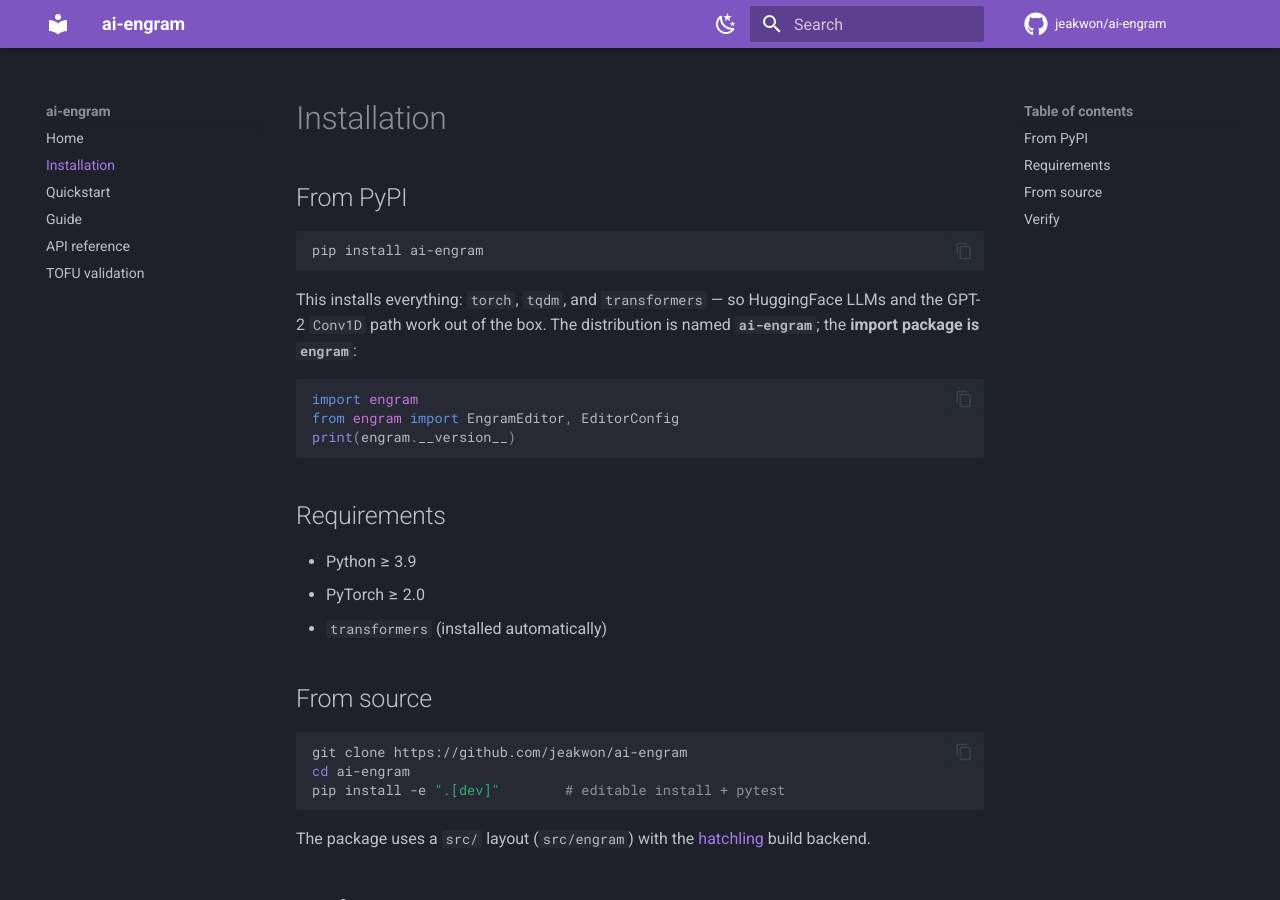
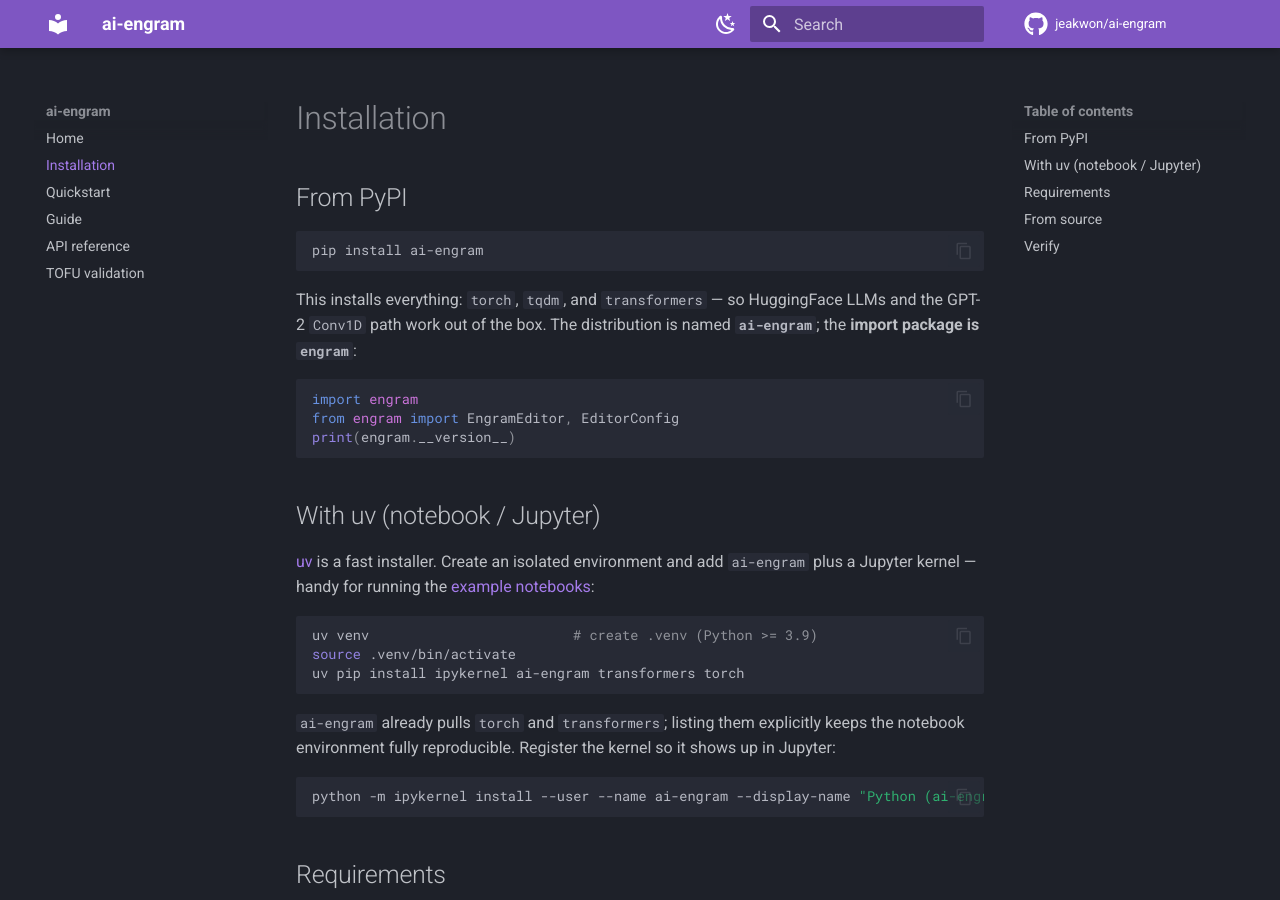
Before and after one commit to jeakwon/ai-engram, an MkDocs documentation site: the page built from docs/installation.md, in a window 1280 px wide and 900 px high. Built offline with MkDocs 1.6.1 and Material for MkDocs 9.7.7, drawn with Linux system fonts in a browser that asks for light colours; comment, search, counter and statistics services are not loaded.

Commit message:
docs: add uv install + Jupyter-kernel setup to the manual
Document a uv-based setup (create venv, install ai-engram + ipykernel +
transformers + torch, register the Jupyter kernel) for running the example
notebooks:

- docs/installation.md: new "With uv (notebook / Jupyter)" section, incl. the
  ipykernel registration step.
- README.md: a concise uv alternative under Install.

Co-Authored-By: Claude Opus 4.8 (1M context) <noreply@anthropic.com>

````diff
--- a/docs/installation.md
+++ b/docs/installation.md
@@ -14,6 +14,26 @@ LLMs and the GPT-2 `Conv1D` path work out of the box. The distribution is named
 import engram
 from engram import EngramEditor, EditorConfig
 print(engram.__version__)
+```
+
+## With uv (notebook / Jupyter)
+
+[uv](https://docs.astral.sh/uv/) is a fast installer. Create an isolated
+environment and add `ai-engram` plus a Jupyter kernel — handy for running the
+[example notebooks](https://github.com/jeakwon/ai-engram/tree/main/examples):
+
+```bash
+uv venv                         # create .venv (Python >= 3.9)
+source .venv/bin/activate
+uv pip install ipykernel ai-engram transformers torch
+```
+
+`ai-engram` already pulls `torch` and `transformers`; listing them explicitly
+keeps the notebook environment fully reproducible. Register the kernel so it
+shows up in Jupyter:
+
+```bash
+python -m ipykernel install --user --name ai-engram --display-name "Python (ai-engram)"
 ```
 
 ## Requirements
````
Also changed, not shown: README.md (+7 -0 lines).
